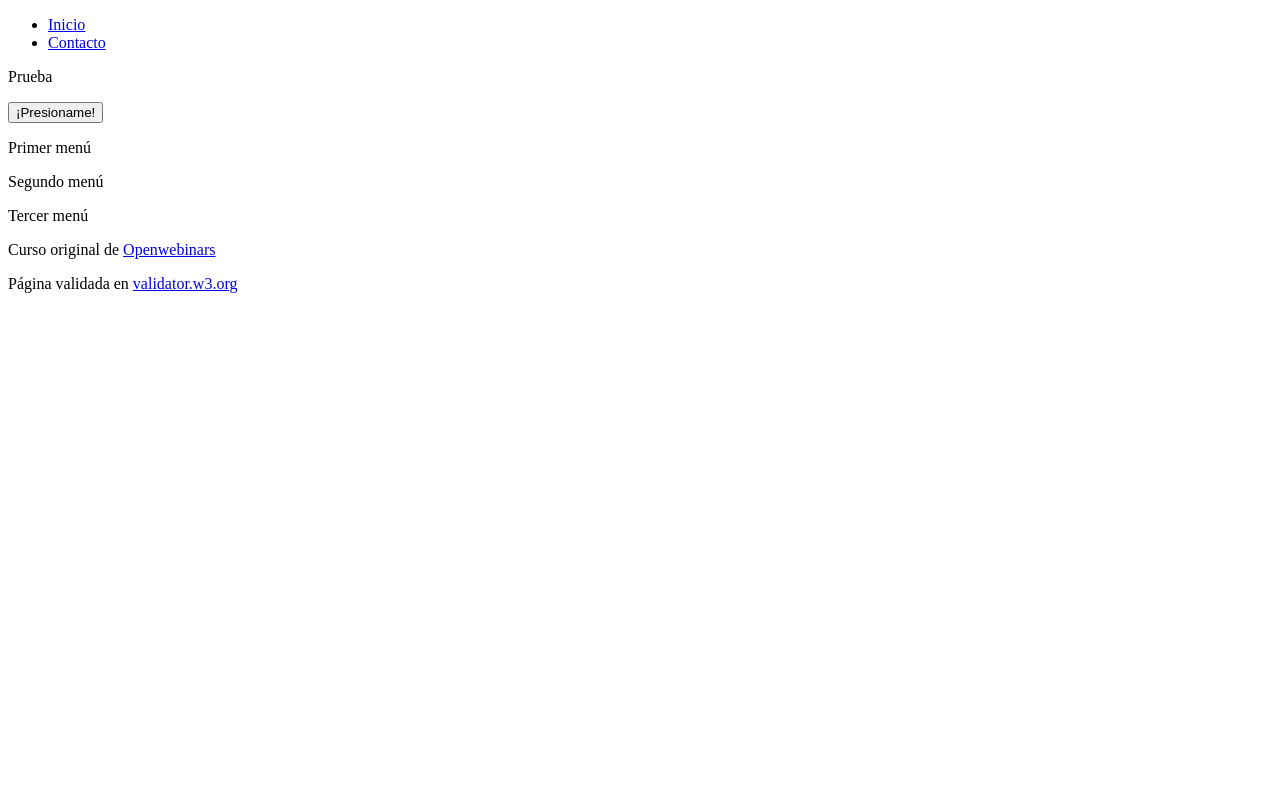
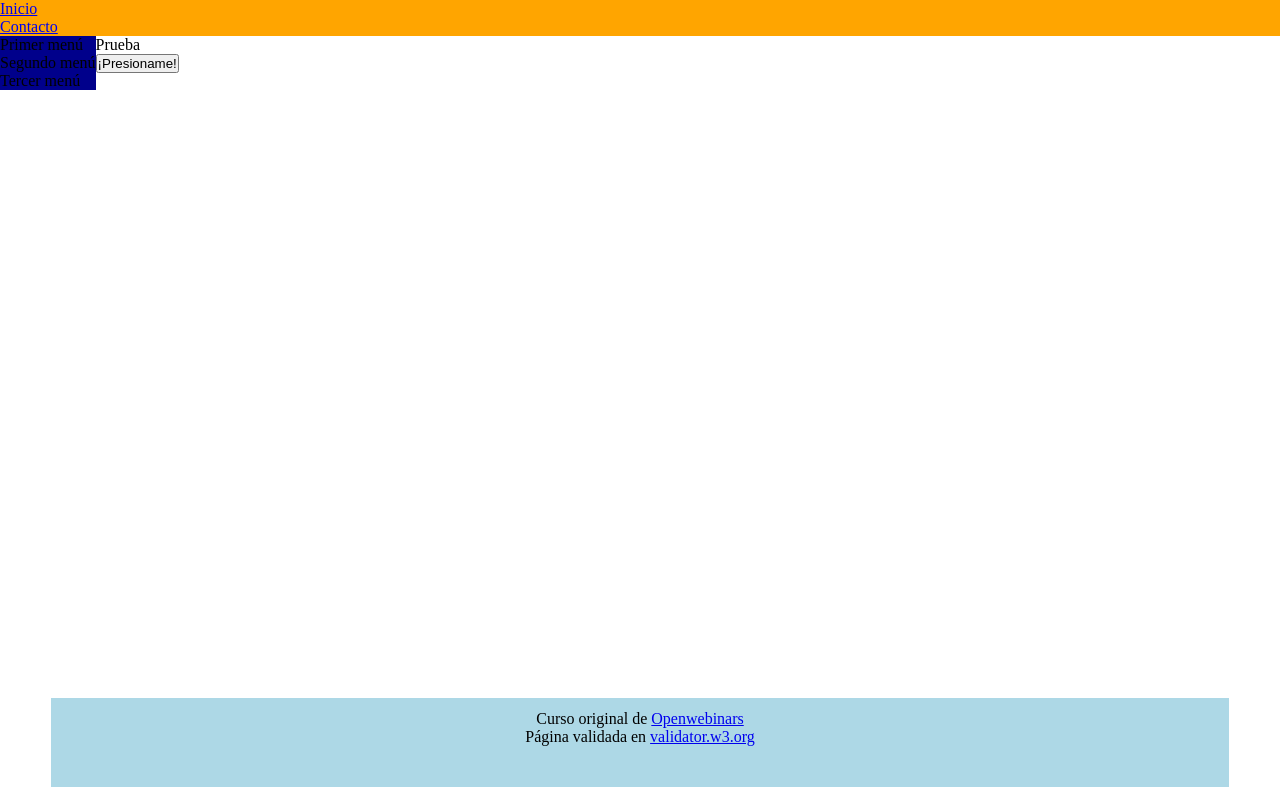
Before and after one commit to 2000ama/HLC_p01, a plain HTML site: page html/index.html in a window 1280 px wide. Drawn offline with Linux system fonts and the light colour scheme; files whose address does not match are found by name.

Commit message:
Añadido css

```diff
--- /dev/null
+++ b/html/css/index.css
@@ -0,0 +1,33 @@
+*{
+	margin: 0px;
+	padding: 0px;
+}
+
+
+
+body {
+  background-color: white;
+}
+
+nav {
+	background-color: orange;
+
+}
+
+aside {
+	position: relative;
+	float:left;
+	display: in-line;
+	background-color: darkblue;
+}
+footer {
+	position: absolute;
+    bottom: 0;
+	display: block;
+	background-color: lightblue;
+	width: 86%;
+	height: 8%;
+	padding: 1% 3% 1% 3%;
+	margin: 3% 4% 1% 4%;
+	text-align: center;
+}
--- a/html/index.html
+++ b/html/index.html
@@ -7,6 +7,7 @@
 		<meta name="author" content="Antonio Martinez Algar"/>
 		<meta name="author" content="Antonio Jesús Pacheco Tortosa"/>
 		<meta name="viewport" content="width=device-width, initial-scale=1.0"/>
+		<link rel="stylesheet" type="text/css" href="css/index.css"/>
 		<title>Inicio</title>
 	</head>
 	<body>
@@ -16,16 +17,16 @@
 			<li><a href="#">Contacto</a></li>
 		  </ul>
 		</nav>
+		<aside>
+			<p>Primer menú</p>
+			<p>Segundo menú</p>
+			<p>Tercer menú</p>
+		</aside>
 		<section>
 			<p>Prueba</p>
 		</section>
 		<script src="prueba.js"></script>
 		<button onclick="createParagraph()">¡Presioname!</button>
-		<aside>
-			<p>Primer menú</p>
-			<p>Segundo menú</p>
-			<p>Tercer menú</p>
-		</aside>
 		<footer>
 			<p>Curso original de <a href="https://openwebinars.net/academia/portada/javascript-principiantes/">Openwebinars</a></p>
 			<p>Página validada en <a href="https://validator.w3.org/">validator.w3.org</a></p>
```
Also changed, not shown: 2 other files.
